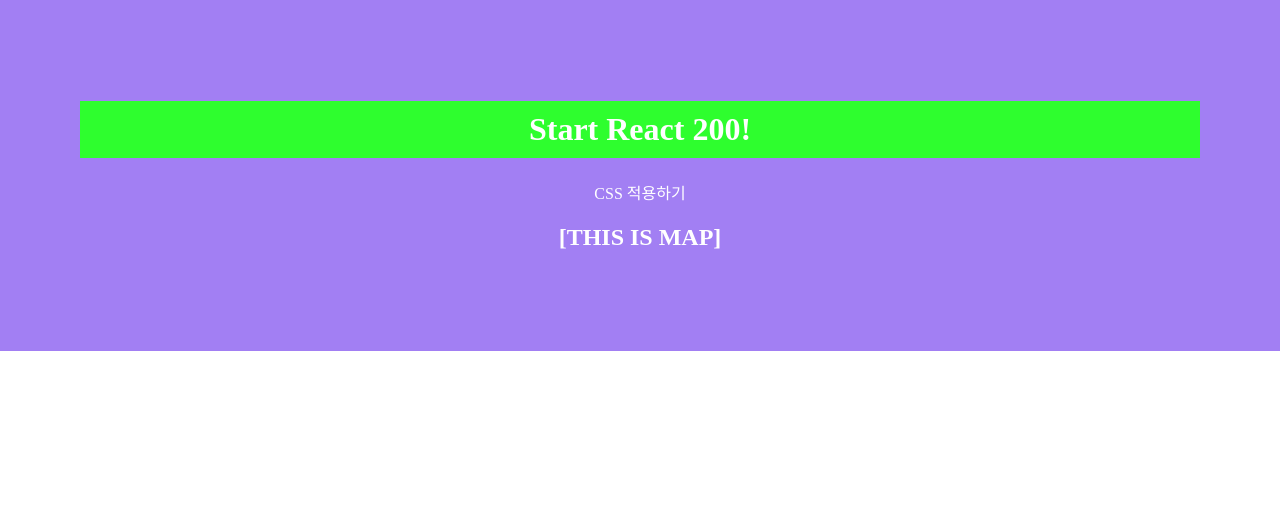
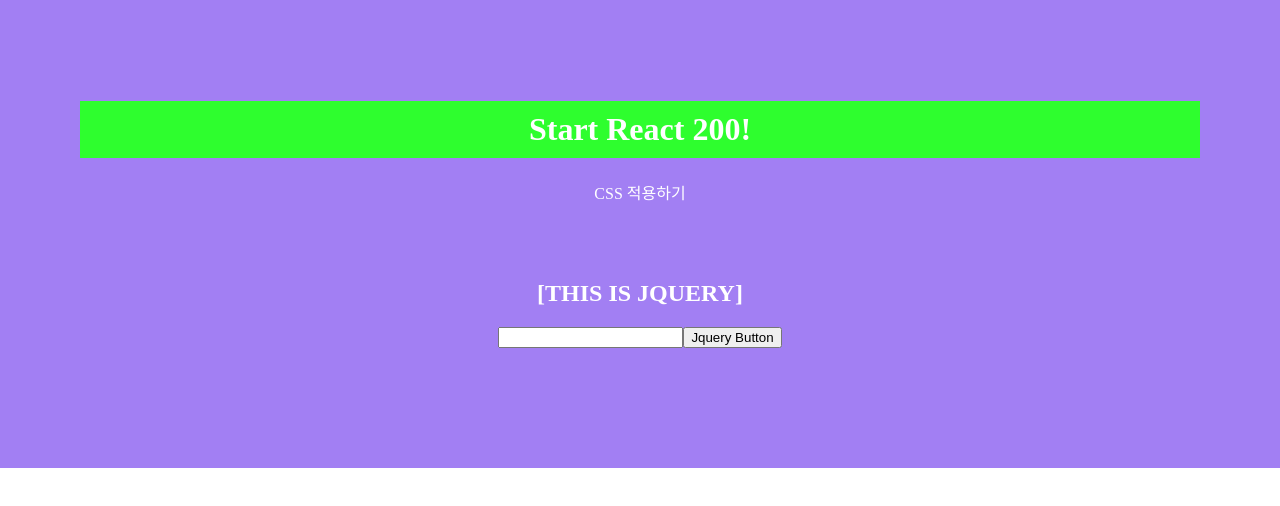
Before and after one commit to OHHYUN/react200, a React (Create React App) app: page / in a window 1280 px wide. Shown: the top 506 px of the page. Built offline with nearby package versions, Linux system fonts and the light colour scheme.

Commit message:
add: jquery

```diff
--- a/package.json
+++ b/package.json
@@ -6,6 +6,7 @@
     "@testing-library/jest-dom": "^5.14.1",
     "@testing-library/react": "^11.2.7",
     "@testing-library/user-event": "^12.8.3",
+    "jquery": "^3.6.0",
     "react": "^17.0.2",
     "react-dom": "^17.0.2",
     "react-scripts": "4.0.3",
--- a/src/App.js
+++ b/src/App.js
@@ -1,13 +1,13 @@
 import React from 'react';
 import './App.css';
-import Map from './R015_Map'
+import Jquery from './R016_Jquery'
 
 function App() {
   return (
     <div>
       <h1>Start React 200!</h1>
       <p>CSS 적용하기</p>
-      <Map />
+      <Jquery />
     </div>
   );
 }
--- /dev/null
+++ b/src/R016_Jquery.js
@@ -0,0 +1,25 @@
+import React, { Component } from 'react';
+import $ from 'jquery'
+
+class R016_Jquery extends Component {
+
+
+    input_alert = (e) => {
+        var input_val = $('#inputId').val();
+        alert(input_val);
+    }
+
+    render() {
+        return (
+            <div>
+                <h2> [THIS IS JQUERY] </h2>
+                <input id="inputId" name="inputName" />
+                <button id="buttonId" onClick={e => this.input_alert(e)}>Jquery Button</button>
+            </div>
+
+
+        )
+    }
+}
+
+export default R016_Jquery
```
Also changed, not shown: 1 other file (tests, documents, lock files or other folders).
